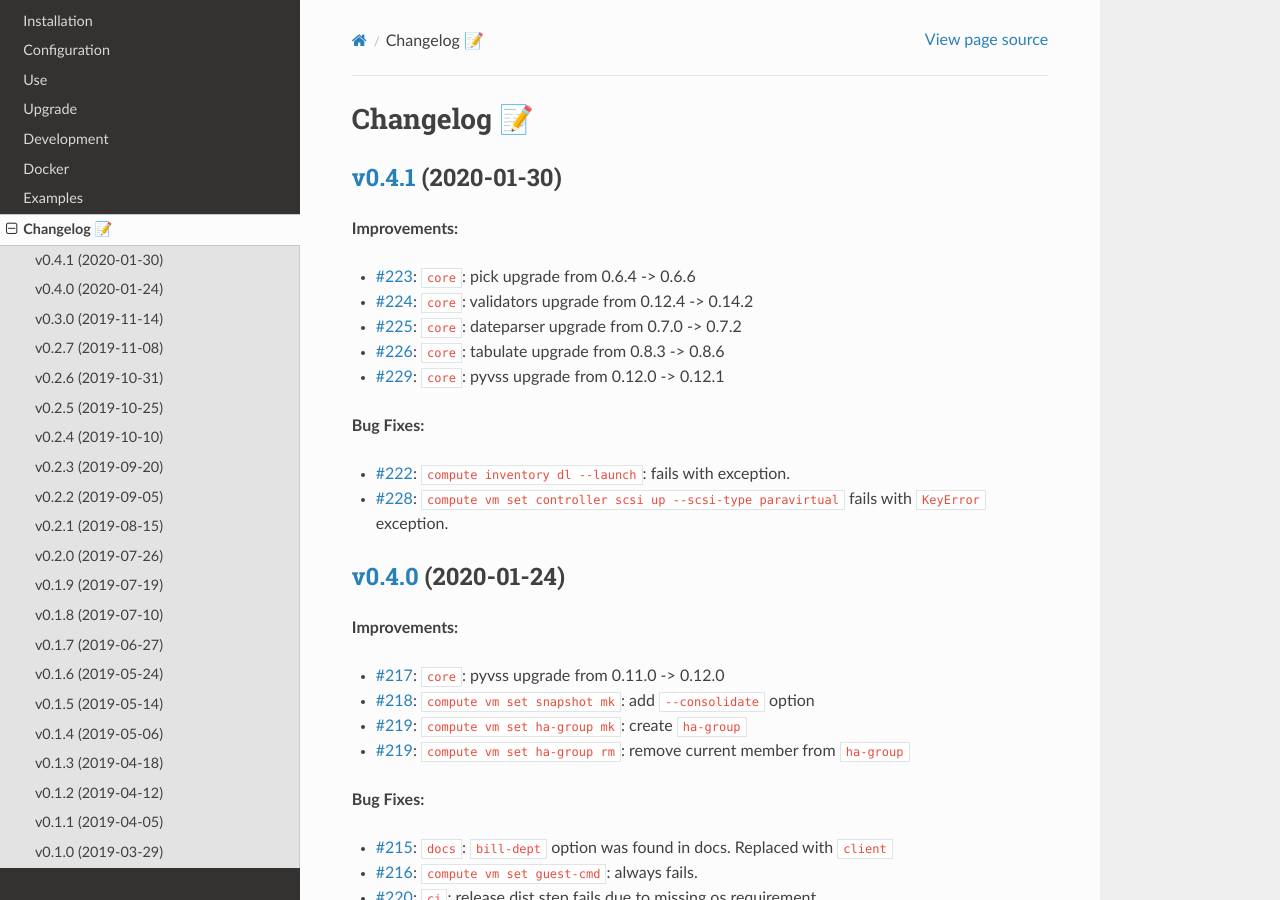
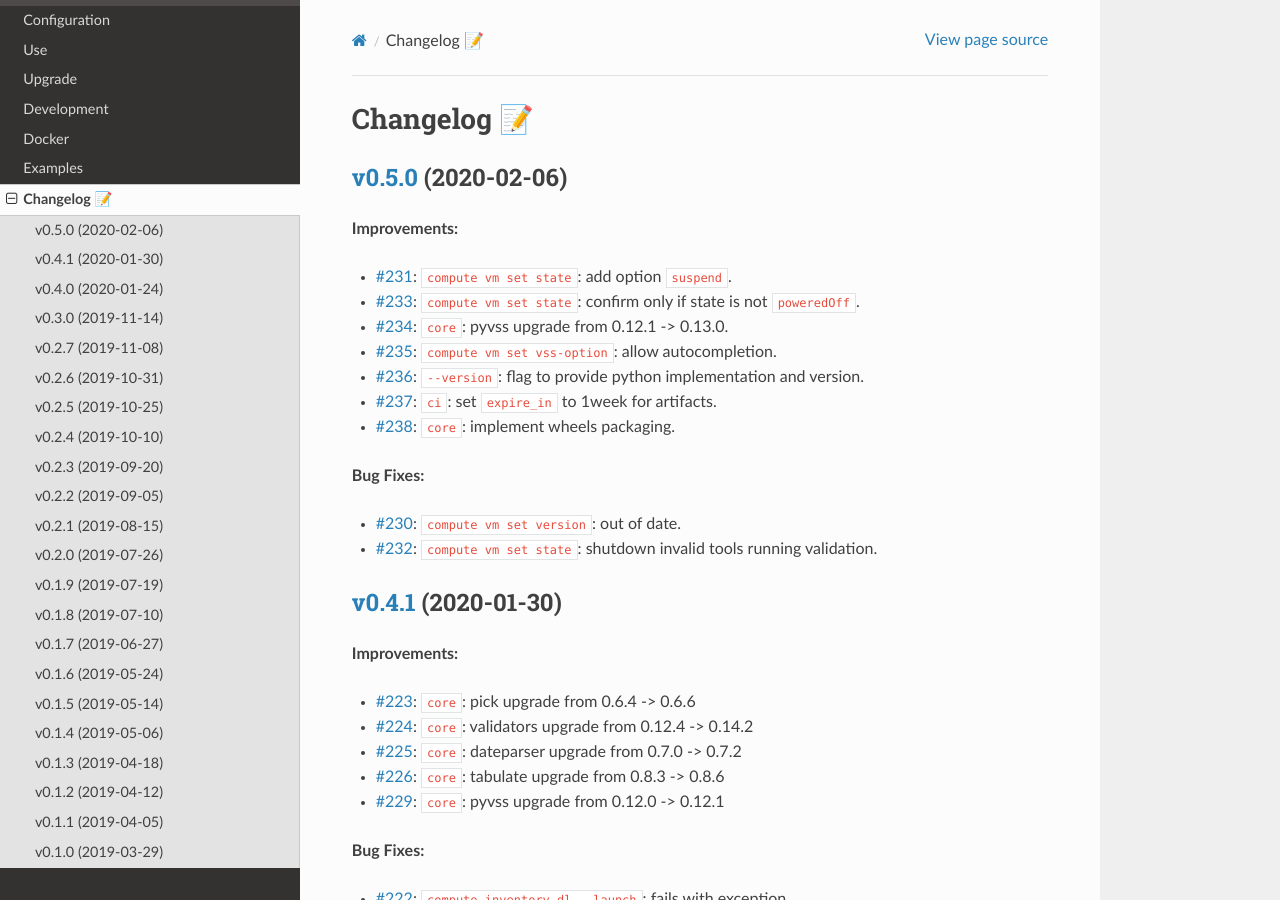
Before and after one commit to EIS-ITS/vss-cli, a Sphinx documentation site: the page built from docs/changelog.rst, in a window 1280 px wide and 900 px high. Built offline with Sphinx 7.4.7 and the Read the Docs theme 2.0.0, drawn with Linux system fonts in a browser that asks for light colours; the version number could not be read and is left out.

Commit message:
Issue #239: 🎉Version release v0.5.0 - fixes #239

```diff
--- a/docs/changelog.rst
+++ b/docs/changelog.rst
@@ -1,6 +1,25 @@
 
 Changelog 📝
 ============
+
+`v0.5.0 <https://gitlab-ee.eis.utoronto.ca/vss/vss-cli/tags/v0.5.0>`_ (2020-02-06)
+--------------------------------------------------------------------------------------
+
+**Improvements:**
+
+- `#231 <https://gitlab-ee.eis.utoronto.ca/vss/vss-cli/issues/231>`_: ``compute vm set state``: add option ``suspend``.
+- `#233 <https://gitlab-ee.eis.utoronto.ca/vss/vss-cli/issues/233>`_: ``compute vm set state``: confirm only if state is not ``poweredOff``.
+- `#234 <https://gitlab-ee.eis.utoronto.ca/vss/vss-cli/issues/234>`_: ``core``: pyvss upgrade from 0.12.1 -> 0.13.0.
+- `#235 <https://gitlab-ee.eis.utoronto.ca/vss/vss-cli/issues/235>`_: ``compute vm set vss-option``: allow autocompletion.
+- `#236 <https://gitlab-ee.eis.utoronto.ca/vss/vss-cli/issues/236>`_: ``--version``: flag to provide python implementation and version.
+- `#237 <https://gitlab-ee.eis.utoronto.ca/vss/vss-cli/issues/237>`_: ``ci``: set ``expire_in`` to 1week for artifacts.
+- `#238 <https://gitlab-ee.eis.utoronto.ca/vss/vss-cli/issues/238>`_: ``core``: implement wheels packaging.
+
+**Bug Fixes:**
+
+- `#230 <https://gitlab-ee.eis.utoronto.ca/vss/vss-cli/issues/230>`_: ``compute vm set version``: out of date.
+- `#232 <https://gitlab-ee.eis.utoronto.ca/vss/vss-cli/issues/232>`_: ``compute vm set state``: shutdown invalid tools running validation.
+
 
 `v0.4.1 <https://gitlab-ee.eis.utoronto.ca/vss/vss-cli/tags/v0.4.1>`_ (2020-01-30)
 --------------------------------------------------------------------------------------
```
Also changed, not shown: CHANGELOG.md (+18 -0 lines), .bumpversion.cfg, 3 other files.
